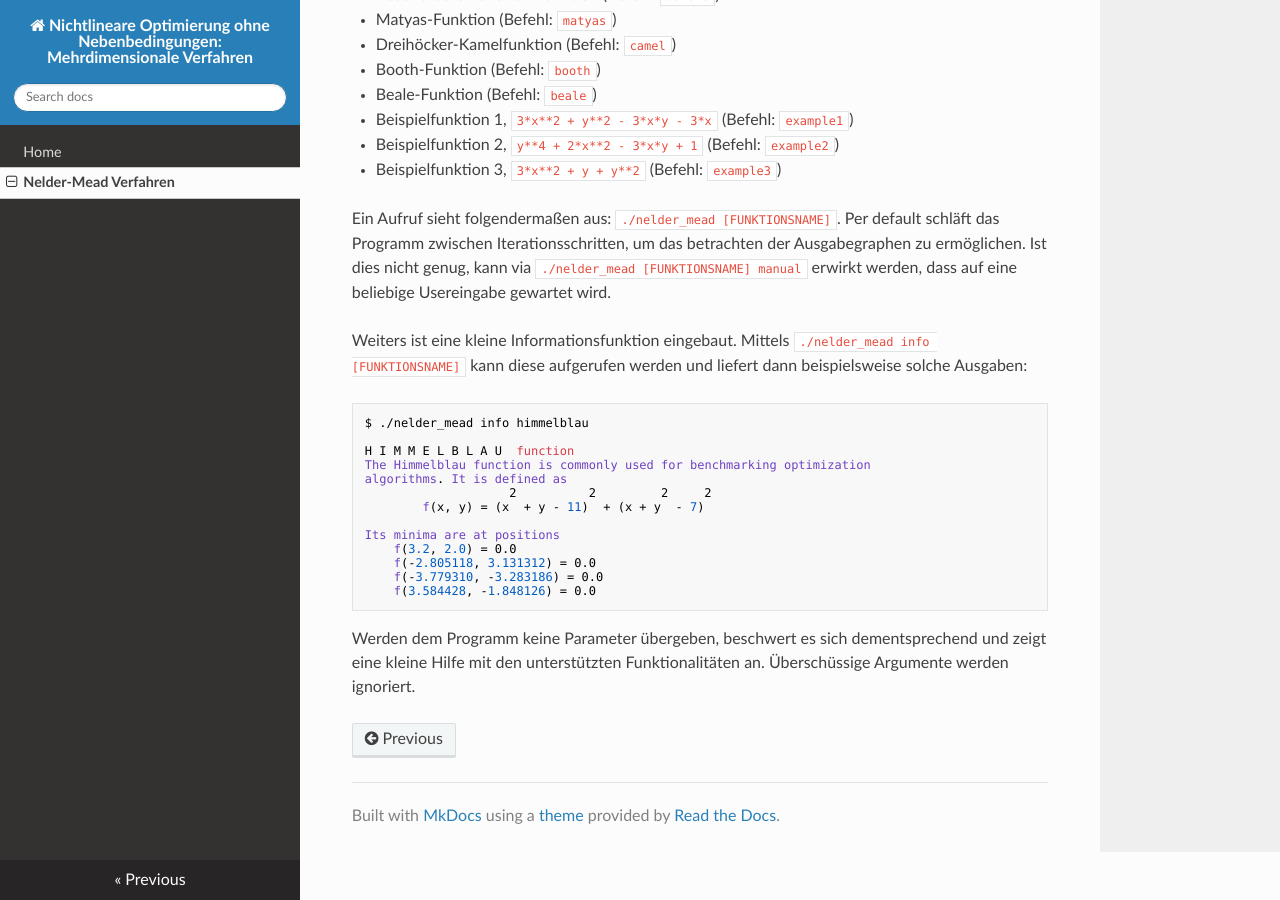
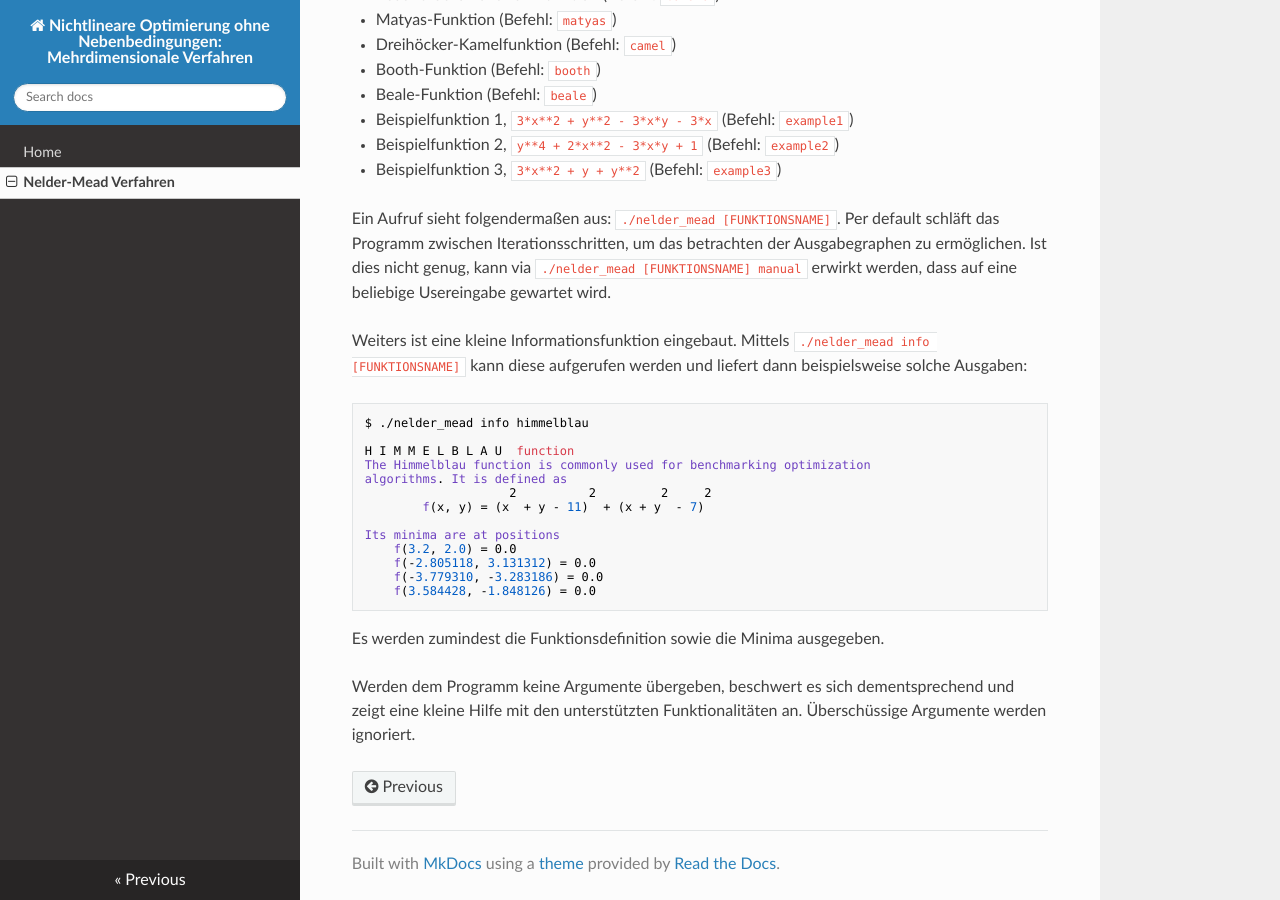
Before and after one commit to burnoutberni/univie-ops, an MkDocs documentation site: the page built from docs/nmo.md, in a window 1280 px wide and 900 px high, scrolled down 3777 px. Built offline with MkDocs 1.6.1, drawn with Linux system fonts in a browser that asks for light colours; nearby versions of some CDN libraries; old or Windows-style settings are respelled for this version of MkDocs.

Commit message:
elaborate info function

````diff
--- a/docs/nmo.md
+++ b/docs/nmo.md
@@ -143,7 +143,8 @@ Its minima are at positions
     f(-3.779310, -3.283186) = 0.0
     f(3.584428, -1.848126) = 0.0
 ```
+Es werden zumindest die Funktionsdefinition sowie die Minima ausgegeben.
 
-Werden dem Programm keine Parameter übergeben, beschwert es sich dementsprechend und zeigt
+Werden dem Programm keine Argumente übergeben, beschwert es sich dementsprechend und zeigt
 eine kleine Hilfe mit den unterstützten Funktionalitäten an. Überschüssige Argumente werden
 ignoriert.
````
